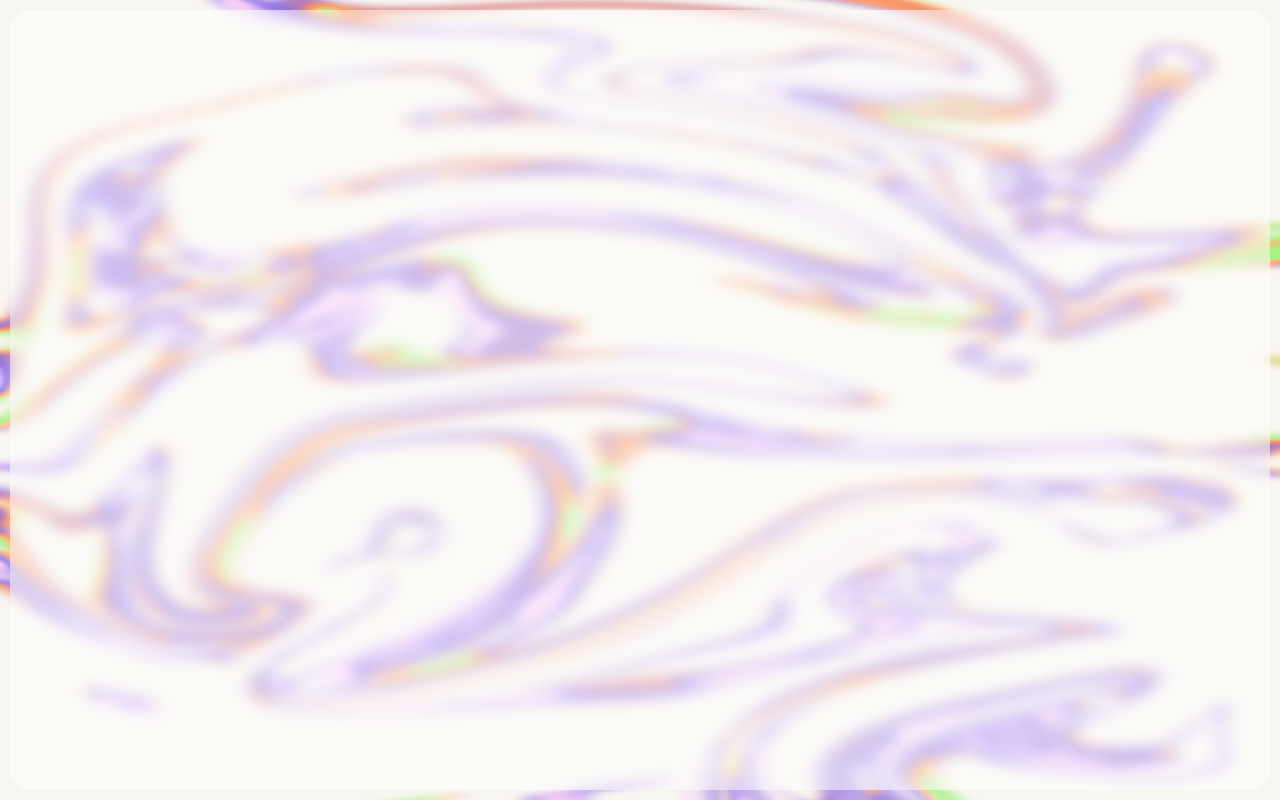
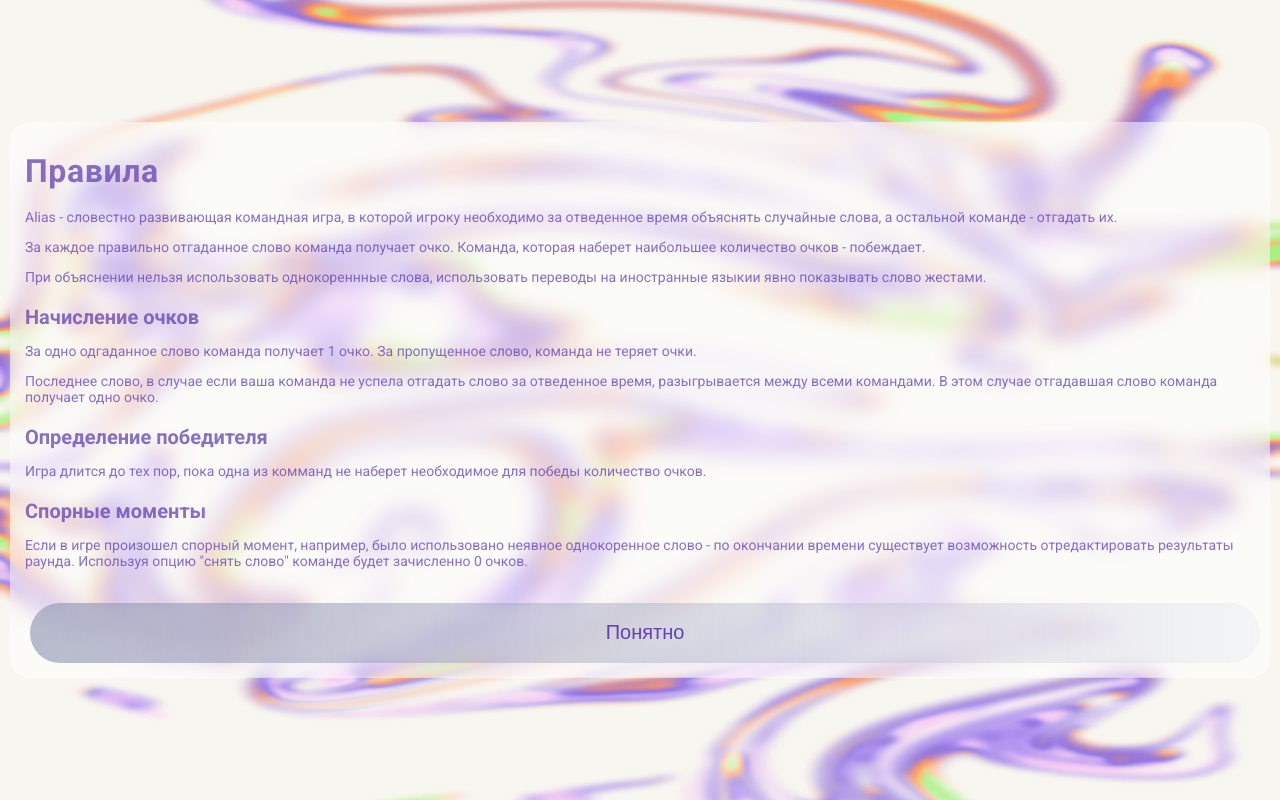
Before and after one commit to Verachill/alias, a React (Create React App) app: page /rules in a window 1280 px wide. Built offline with nearby package versions, Linux system fonts and the light colour scheme.

Commit message:
Add rules and fixed minor bugs

```diff
--- a/src/components/Button.tsx
+++ b/src/components/Button.tsx
@@ -43,7 +43,10 @@ export default function Button({
   )
 }
 
-const StyledButton = styled.button`
+interface Props {
+  navigation?: boolean
+}
+const StyledButton = styled.button<Props>`
    {
     border: 0 none;
     border-radius: 50px;
@@ -62,8 +65,6 @@ const StyledButton = styled.button`
       props.theme.isDark
         ? `radial-gradient(100% 2388.37% at 0% 0%, rgba(255, 255, 255, 0.48) 0%, rgba(255, 255, 255, 0.06) 100%);`
         : `radial-gradient(100% 2388.37% at 0% 50%, rgba(105, 113, 151, 0.48) 0%, rgba(105, 113, 151, 0.06) 100%);`};
-
-    &:hover,
     &:active {
       transform: scale(0.92);
       opacity: 0.6;
--- a/src/pages/Rules.tsx
+++ b/src/pages/Rules.tsx
@@ -1,5 +1,6 @@
 import React from 'react'
 import styled from 'styled-components'
+import Button from '../components/Button'
 import PageTransition from '../components/PageTransition'
 
 export default function Rules(): JSX.Element {
@@ -8,7 +9,56 @@ export default function Rules(): JSX.Element {
   return (
     <PageTransition leftToRight pageIsExit={isExit}>
       <MainContainer>
-        <Container></Container>
+        <Container>
+          <ContentContainer>
+            <Title>Правила</Title>
+            <p>
+              Alias - словестно развивающая командная игра, в которой игроку
+              необходимо за отведенное время объяснять случайные слова, а
+              остальной команде - отгадать их.
+            </p>
+            <p>
+              За каждое правильно отгаданное слово команда получает очко.
+              Команда, которая наберет наибольшее количество очков - побеждает.
+            </p>
+            <p>
+              При объяснении нельзя использовать однокореннные слова,
+              использовать переводы на иностранные языкии явно показывать слово
+              жестами.
+            </p>
+            <SubTitle>Начисление очков</SubTitle>
+            <p>
+              За одно одгаданное слово команда получает 1 очко. За пропущенное
+              слово, команда не теряет очки.
+            </p>
+            <p>
+              Последнее слово, в случае если ваша команда не успела отгадать
+              слово за отведенное время, разыгрывается между всеми командами. В
+              этом случае отгадавшая слово команда получает одно очко.
+            </p>
+            <SubTitle>Определение победителя</SubTitle>
+            <p>
+              Игра длится до тех пор, пока одна из комманд не наберет
+              необходимое для победы количество очков.
+            </p>
+            <SubTitle>Спорные моменты</SubTitle>
+            <p>
+              Если в игре произошел спорный момент, например, было использовано
+              неявное однокоренное слово - по окончании времени существует
+              возможность отредактировать результаты раунда. Используя опцию
+              "снять слово" команде будет зачисленно 0 очков.
+            </p>
+          </ContentContainer>
+          <Button
+            style={{ marginTop: 20 }}
+            to="/"
+            togglePageState={() => {
+              setIsExit(!isExit)
+            }}
+          >
+            Понятно
+          </Button>
+        </Container>
       </MainContainer>
     </PageTransition>
   )
@@ -16,17 +66,39 @@ export default function Rules(): JSX.Element {
 
 const MainContainer = styled.div`
    {
-    width: ${window.innerWidth}px;
-    height: ${window.innerHeight}px;
     display: flex;
     justify-content: center;
     align-items: center;
+    height: ${window.innerHeight - 20}px;
+    padding: 10px;
+    color: ${({ theme }) => theme.text}bf;
+    font-size: 14px;
   }
 `
 const Container = styled.div`
-  width: calc(100% - 20px);
-  height: calc(100% - 20px);
-  backdrop-filter: blur(6px);
-  background-color: ${({ theme }) => theme.main}80;
+  width: 100%;
+  backdrop-filter: blur(10px);
+  ${({ theme }) =>
+    theme.isDark
+      ? `background: rgb(0, 0, 0, .5);`
+      : ` background: rgba(255, 255, 255, .5);`}
   border-radius: 20px;
+  display: flex;
+  flex-direction: column;
+  padding: 10px 15px;
 `
+const ContentContainer = styled.div`
+  max-height: ${window.innerHeight - 120}px;
+  overflow: scroll;
+`
+const Title = styled.h1`
+  font-family: Roboto;
+  font-size: 32px;
+  letter-spacing: 0.02em;
+  margin: 0.6em 0;
+`
+const SubTitle = styled.h2`
+  font-family: Roboto;
+  font-size: 20px;
+  margin: 1em 0 0;
+`
```
